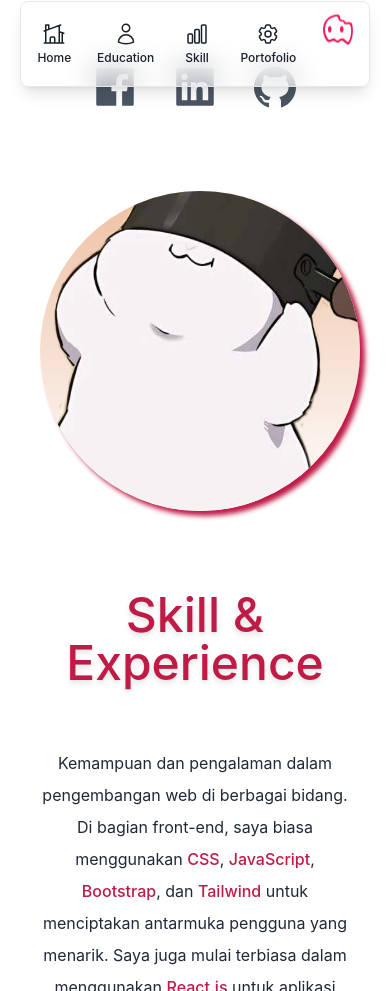
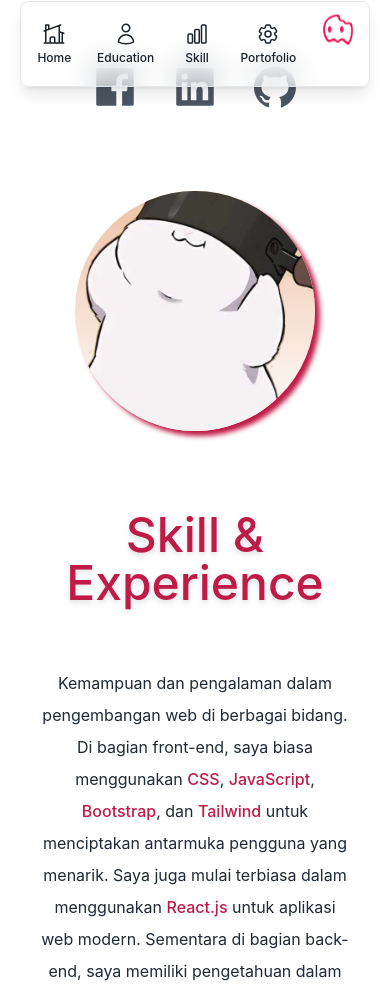
Before and after one commit to sidik219/portofolio-ku, a Next.js app: page / in a window 390 px wide. Shown: the part 737-1728 px from the top of the page. Built offline with nearby package versions, Linux system fonts and the light colour scheme.

Commit message:
seven commit

```diff
--- a/pages/index.js
+++ b/pages/index.js
@@ -151,7 +151,7 @@
           </div>
 
           {/* Profil Image */}
-          <div className='relative mx-auto bg-gradient-to-b from-[#eec0a3] rounded-full w-80 h-80 mt-20 overflow-hidden md:w-96 md:h-96' style={{ boxShadow: '5px 5px 5px 0px rgba(191,27,71)' }}>
+          <div className='relative mx-auto bg-gradient-to-b from-[#eec0a3] rounded-full w-60 h-60 mt-20 overflow-hidden md:w-96 md:h-96' style={{ boxShadow: '5px 5px 5px 0px rgba(191,27,71)' }}>
             <Image src={shyrly} layout='fill' objectFit='cover' alt="" />
           </div>
         </section>
```
